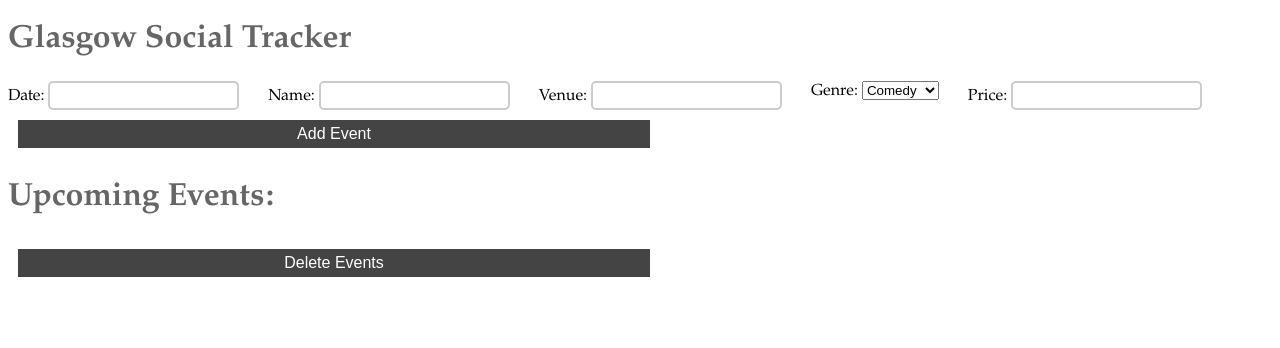
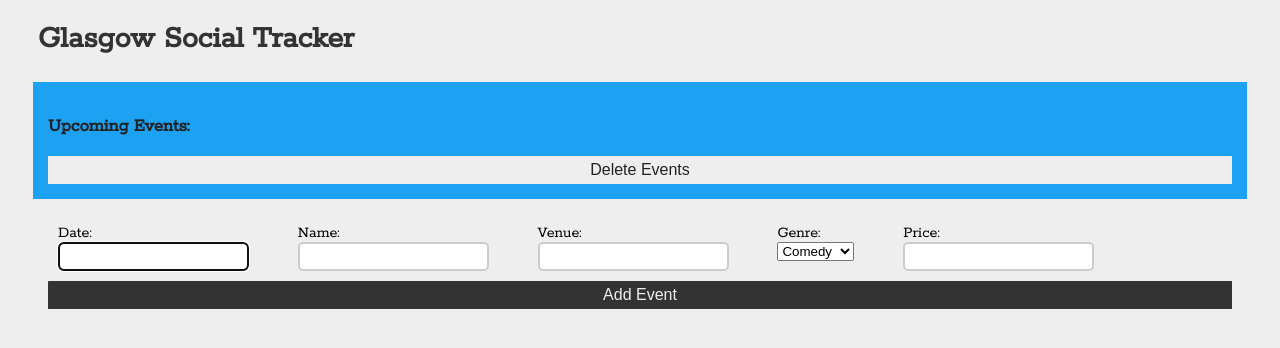
Before and after one commit to smcb1/week_six_weekend_homework, a plain HTML site: page index.html in a window 1280 px wide. Drawn offline with nearby package versions, Linux system fonts and the light colour scheme.

Commit message:
Update all files

```diff
--- a/css/style.css
+++ b/css/style.css
@@ -1,58 +1,113 @@
 body {
-  font-family: Palatino;
-}
-
-.container {
-  flex-wrap: wrap;
+  font-family: 'Rokkitt', serif;
+  background-color: #eee;
 }
 
 h1 {
-  color: #666;
+  color: #333;
+  padding-left: 30px;
+}
+
+h3 {
+  color: #222;
+}
+
+hr {
+  color: #eee;
+}
+
+ul li {
+  margin: 15px;
+  display: inline-block;
+}
+
+.page-wrapper {
+  margin: 25px;
+  background-color: #ddd;
+}
+
+.row {
+  display: flex;
+  flex-direction: row;
+  flex-wrap: wrap;
+  width: 100%;
+}
+
+.column {
+  display: flex;
+  flex-direction: column;
+  flex-basis: 100%;
+  flex: 1;
+}
+
+.blue-column {
+  padding: 15px 15px;
+  background-color: #1DA1F2;
+  height: 100%;
+}
+
+.white-column {
+  padding: 15px 15px;
+  background-color: #eee;
+  height: 100%;
 }
 
 #form-wrapper {
-  width: 100%;
+  width: 50%;
   display: flex;
   flex-direction: row;
 }
 
 .form-item {
   margin-right: 1.8rem;
+  padding: 10px;
 }
 
+.table {
+  display: table;   /* Allow the centering to work */
+  margin: 0 auto;
+}
+
+ul#social-lis {
+  min-width: 696px;
+  list-style: none;
+  padding-top: 20px;
+  }
+  ul#social-lis li {
+    display: inline;
+  }
+
 input[type=text] {
-    padding:5px;
-    border:2px solid #ccc;
-    -webkit-border-radius: 5px;
-    border-radius: 5px;
+  padding:5px;
+  border:2px solid #ccc;
+  -webkit-border-radius: 5px;
+  border-radius: 5px;
 }
 
 input[type=text]:focus {
-    border-color:#333;
+  border-color:#333;
 }
 
 input[type=submit] {
-  margin: 10px;
   padding: 5px 5px;
-  color: white;
+  color: #eee;
   font-size: 16px;
-  background: #444;
-  width: 50%;
+  background: #333;
+  width: 100%;
   border: 0 none;
   cursor:pointer;
-  -webkit-border-radius: .1px;
-  border-radius: .1px;
+  -webkit-border-radius: .4px;
+  border-radius: .4px;
 }
 
 .button {
-  margin: 10px;
   padding: 5px 5px;
-  color: white;
+  color: #222;
   font-size: 16px;
-  background: #444;
-  width: 50%;
+  background: #eee;
+  width: 100%;
   border: 0 none;
   cursor:pointer;
-  -webkit-border-radius: .1px;
-  border-radius: .1px;
+  -webkit-border-radius: .4px;
+  border-radius: .4px;
 }
--- a/index.html
+++ b/index.html
@@ -4,19 +4,32 @@
   <meta charset="UTF-8">
   <meta name="viewport" content="width=device-width, initial-scale=1.0">
   <meta http-equiv="X-UA-Compatible" content="ie=edge">
+  <script src="https://cdn.jsdelivr.net/npm/vue"></script>
+  <link href="https://fonts.googleapis.com/css?family=Rokkitt" rel="stylesheet">
   <script type="text/javascript" src="js/app.js"></script>
   <link rel="stylesheet" type="text/css" media="screen" href="css/style.css" />
   <title>Week six HW</title>
 </head>
 <body>
   <h1>Glasgow Social Tracker</h1>
-  <div class="container">
+  <div class='page-wrapper'>
+    <div class='row'>
+      <div class='column'>
+        <div class='blue-column'>
 
+          <h3>Upcoming Events:</h3>
+          <ul id="social-list"></ul>
+          <button type="button" id="button" class="button">Delete Events</button>
+
+        </div>
+      </div>
+      <div class='column'>
+        <div class='white-column'>
           <form id="new-item-form">
             <div id="form-wrapper">
               <div class="form-item">
                 <label for="date" class="primary">Date:</label>
-          <input type="text" id="date" required>
+                <input type="text" id="date" autofocus required>
               </div>
               <div class="form-item">
                 <label for="name" class="primary">Name:</label>
@@ -42,11 +55,10 @@
             </div>
             <input type="submit" class="button" value="Add Event"/>
           </form>
+        </div>
+      </div>
+    </div>
+  </div>
 
-    <h1>Upcoming Events:</h1>
-    <ul id="social-list"></ul>
-    <button type="button" id="button" class="button">Delete Events</button>
-
-  </div>
 </body>
 </html>
--- a/js/app.js
+++ b/js/app.js
@@ -5,21 +5,23 @@ document.addEventListener('DOMContentLoaded', () => {
   newItemForm.addEventListener('submit', handleFormSubmit);
 
   const button = document.querySelector('#button')
-  button.addEventListener('submit', handleButtonClick);
+  button.addEventListener('submit', handleDeleteAllClick);
 
 });
 
 const handleFormSubmit = function(event) {
   event.preventDefault();
   const listElement = document.createElement('li');
+  const horz = document.createElement('hr');
+
+  const name = document.createElement('h3')
+  name.textContent = this.name.value;
+  listElement.appendChild(name);
+  listElement.appendChild(horz);
 
   const date = document.createElement('p')
   date.textContent = this.date.value;
   listElement.appendChild(date);
-
-  const name = document.createElement('p')
-  name.textContent = this.name.value;
-  listElement.appendChild(name);
 
   const venue = document.createElement('p')
   venue.textContent = this.venue.value;
@@ -40,7 +42,7 @@ const handleFormSubmit = function(event) {
   this.reset();
 };
 
-const handleButtonClick = function() {
-  const eventList = document.querySelector('#social-list');
-  eventList.innerHTML = '';
-};
+const handleDeleteAllClick = function (event) {
+  const listElement = document.querySelector('#social-list');
+  listElement.innerHTML = '';
+}
```
Lines whose indentation alone changed are shown as unchanged.
